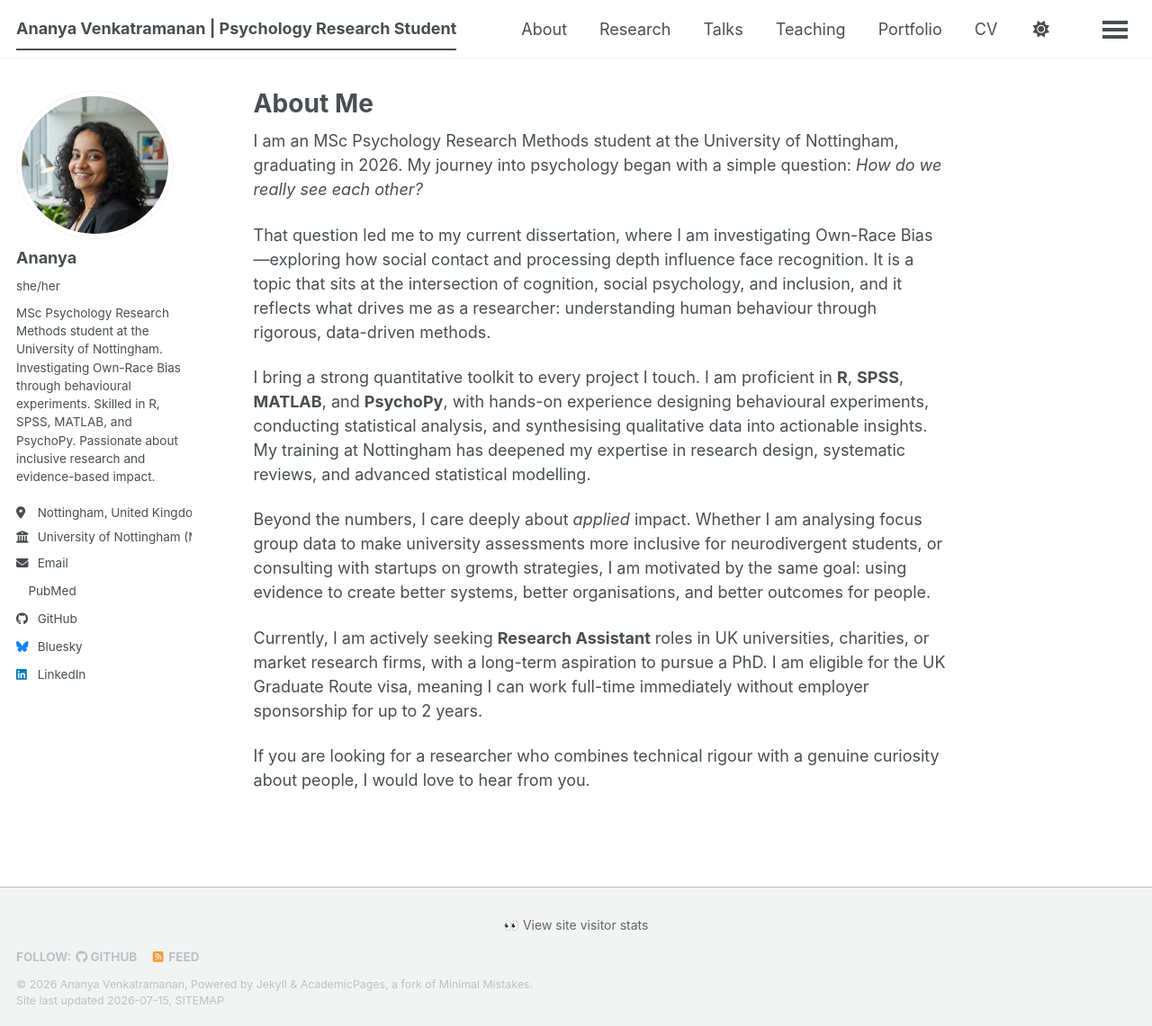
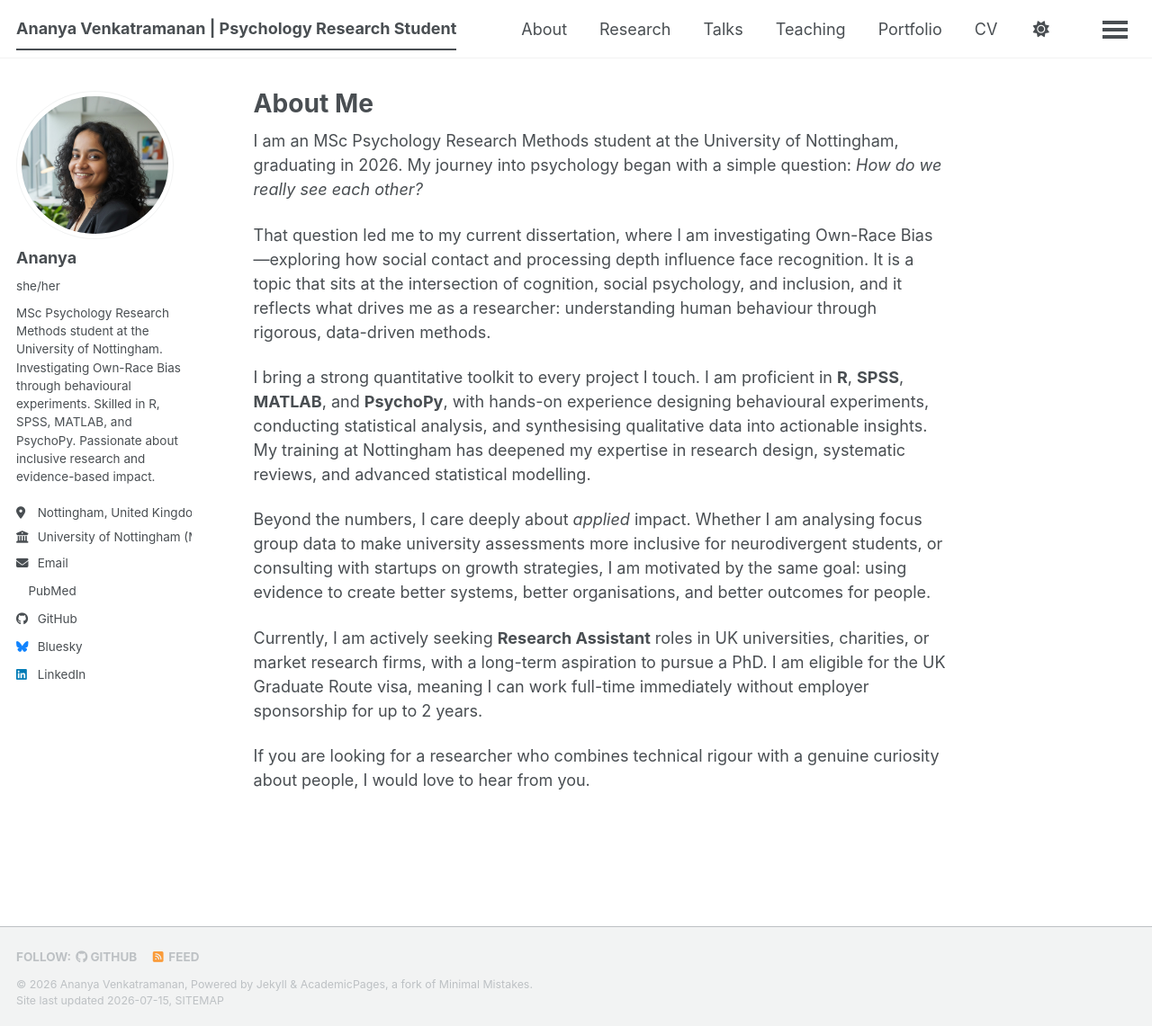
Before and after one commit to ananyav3003/ananyav3003.github.io, a Jekyll site: the page built from _pages/about.md, in a window 1280 px wide and 1141 px high. Shown: the whole window at 90% size. Built offline with Jekyll 4.4.1, drawn with Linux system fonts in a browser that asks for light colours; a style sheet for code colours, icons or effects is not loaded.

Commit message:
Remove visitor stats from custom footer
Removed visitor stats section from the footer.

```diff
--- a/_includes/footer/custom.html
+++ b/_includes/footer/custom.html
@@ -2,9 +2,5 @@
 
 <!-- Support for MathJax -->
 <script id="MathJax-script" defer src="https://cdn.jsdelivr.net/npm/mathjax@4.0.0/tex-mml-chtml.js"></script>
-<!-- Visitor Stats from Umami -->
-<div style="text-align: center; padding: 10px 0; font-size: 14px; color: #666; border-top: 1px solid #eee; margin-top: 20px;">
-  👀 <a href="https://cloud.umami.is/share/rzHIRieGJBb7GgJX" target="_blank" style="color: #666; text-decoration: none;">View site visitor stats</a>
-</div>
 
 <!-- end custom footer snippets -->
```
